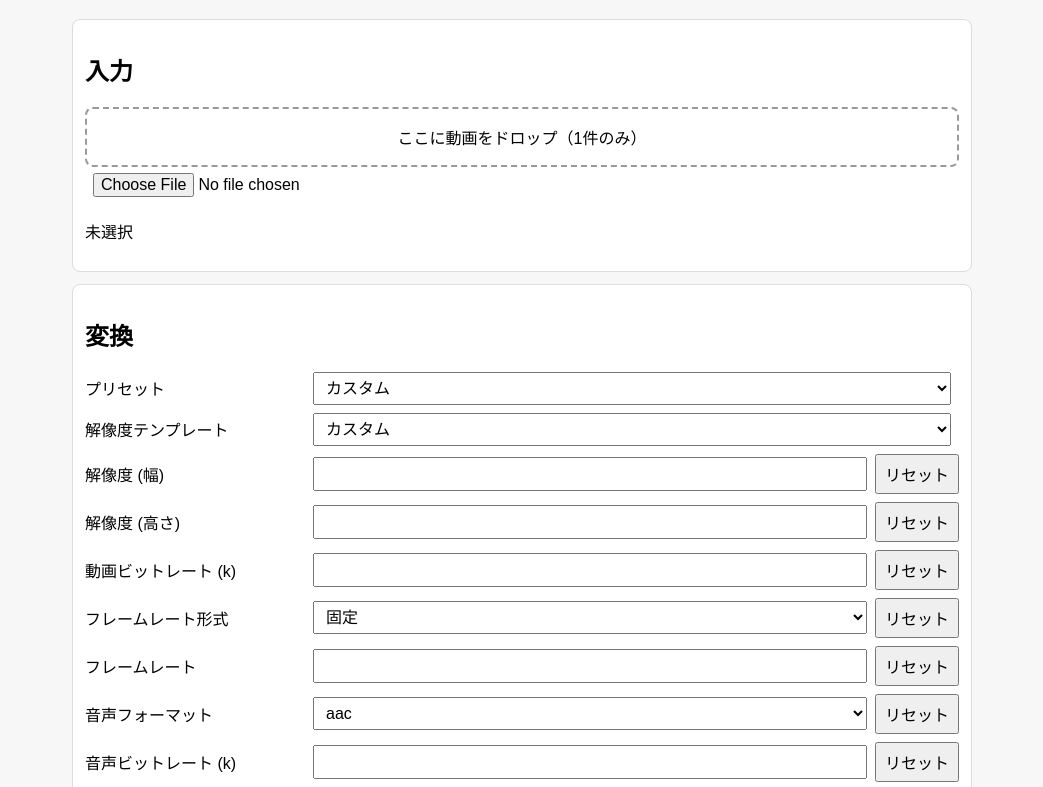
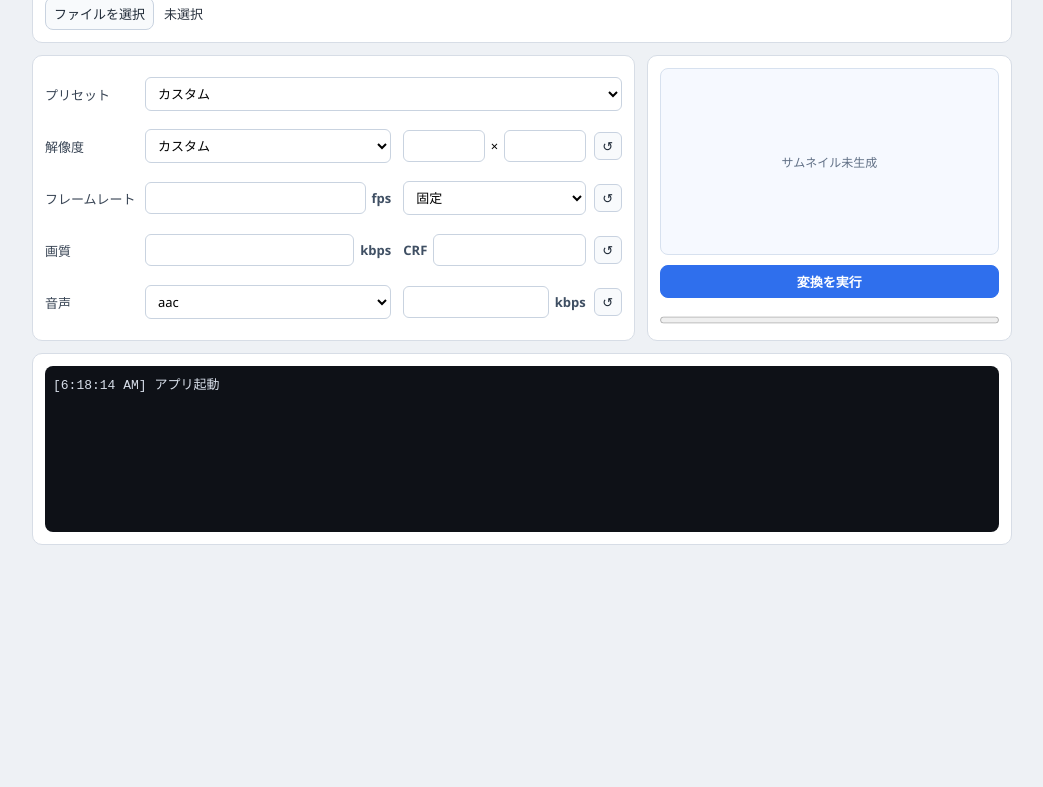
Before and after one commit to grassfieldk/ffmpeg-gui, a website built with Vite: page index.html in a window 1280 px wide. Shown: the part 89-876 px from the top of the page, without its empty margins (118-1161 px from the left). After the commit the page ends 800 px from the top, so only its background shows below. Built offline with nearby package versions, Linux system fonts and the light colour scheme.

Commit message:
UI の調整

```diff
--- a/index.html
+++ b/index.html
@@ -8,21 +8,21 @@
   </head>
   <body>
     <main class="container">
-      <h1>FFmpeg GUI</h1>
-
-      <section class="panel">
-        <h2>入力</h2>
+      <section class="panel input-panel">
         <label id="drop-zone" class="drop-zone" for="file-input">
           ここに動画をドロップ（1件のみ）
         </label>
+        <div class="file-row">
+          <button id="file-select-button" type="button">ファイルを選択</button>
           <input id="file-input" type="file" accept="video/*" />
-        <p id="file-name">未選択</p>
+          <p id="file-name" class="file-path">未選択</p>
+        </div>
       </section>
 
-      <section class="panel">
-        <h2>変換</h2>
+      <div class="panel-row">
+        <section class="panel settings-panel">
 
-        <div class="row">
+          <div class="row row-full">
             <label for="preset">プリセット</label>
             <select id="preset">
               <option value="custom">カスタム</option>
@@ -31,8 +31,9 @@
             </select>
           </div>
 
-        <div class="row">
-          <label for="resolution-template">解像度テンプレート</label>
+          <div class="row group-row">
+            <label for="resolution-template">解像度</label>
+            <div class="group-controls two-cols">
               <select id="resolution-template">
                 <option value="custom">カスタム</option>
                 <option value="480-landscape">480p 横</option>
@@ -42,84 +43,77 @@
                 <option value="1080-landscape">1080p 横</option>
                 <option value="1080-portrait">1080p 縦</option>
               </select>
+              <div class="inline-input">
+                <input id="width" type="number" min="1" aria-label="横" />
+                <span>×</span>
+                <input id="height" type="number" min="1" aria-label="縦" />
+              </div>
+            </div>
+            <button class="reset icon-reset" data-key="resolution" title="リセット" aria-label="解像度をリセット">↺</button>
           </div>
 
-        <div class="row">
-          <label for="width">解像度 (幅)</label>
-          <input id="width" type="number" min="1" />
-          <button class="reset" data-key="width">リセット</button>
+          <div class="row group-row">
+            <label for="framerate">フレームレート</label>
+            <div class="group-controls two-cols">
+              <div class="inline-input">
+                <input id="framerate" type="number" min="1" step="0.01" />
+                <span class="unit">fps</span>
               </div>
-
-        <div class="row">
-          <label for="height">解像度 (高さ)</label>
-          <input id="height" type="number" min="1" />
-          <button class="reset" data-key="height">リセット</button>
-        </div>
-
-        <div class="row">
-          <label for="video-bitrate">動画ビットレート (k)</label>
-          <input id="video-bitrate" type="number" min="1" />
-          <button class="reset" data-key="videoBitrateK">リセット</button>
-        </div>
-
-        <div class="row">
-          <label for="fps-mode">フレームレート形式</label>
               <select id="fps-mode">
                 <option value="fixed">固定</option>
                 <option value="variable">可変</option>
               </select>
-          <button class="reset" data-key="fpsMode">リセット</button>
+            </div>
+            <button class="reset icon-reset" data-key="frame" title="リセット" aria-label="フレームレートをリセット">↺</button>
           </div>
 
-        <div class="row">
-          <label for="framerate">フレームレート</label>
-          <input id="framerate" type="number" min="1" step="0.01" />
-          <button class="reset" data-key="frameRate">リセット</button>
+          <div class="row group-row">
+            <label for="video-bitrate">画質</label>
+            <div class="group-controls two-cols">
+              <div class="inline-input">
+                <input id="video-bitrate" type="number" min="1" />
+                <span class="unit">kbps</span>
+              </div>
+              <div class="inline-input">
+                <span class="unit">CRF</span>
+                <input id="crf" type="number" min="0" max="51" />
+              </div>
+            </div>
+            <button class="reset icon-reset" data-key="quality" title="リセット" aria-label="画質をリセット">↺</button>
           </div>
 
-        <div class="row">
-          <label for="audio-format">音声フォーマット</label>
+          <div class="row group-row">
+            <label for="audio-format">音声</label>
+            <div class="group-controls two-cols">
               <select id="audio-format">
                 <option value="aac">aac</option>
                 <option value="mp3">mp3</option>
                 <option value="opus">opus</option>
               </select>
-          <button class="reset" data-key="audioFormat">リセット</button>
+              <div class="inline-input">
+                <input id="audio-bitrate" type="number" min="1" />
+                <span class="unit">kbps</span>
               </div>
-
-        <div class="row">
-          <label for="audio-bitrate">音声ビットレート (k)</label>
-          <input id="audio-bitrate" type="number" min="1" />
-          <button class="reset" data-key="audioBitrateK">リセット</button>
             </div>
-
-        <div class="row">
-          <label for="crf">画質 (CRF)</label>
-          <input id="crf" type="number" min="0" max="51" />
-          <button class="reset" data-key="crf">リセット</button>
-        </div>
-
-        <div class="row">
-          <label for="extension">出力拡張子</label>
-          <input id="extension" type="text" readonly />
+            <button class="reset icon-reset" data-key="audio" title="リセット" aria-label="音声をリセット">↺</button>
           </div>
         </section>
 
-      <section class="panel">
-        <h2>出力</h2>
-        <button id="setup-button">FFmpeg 準備</button>
-        <button id="preview-button">変換コマンドを確認</button>
-        <button id="convert-button">変換を実行</button>
-        <button id="cancel-button">変換をキャンセル</button>
-        <div class="row">
-          <label for="progress">進捗</label>
+        <section class="panel output-panel">
+          <div class="thumbnail-panel">
+            <img id="thumbnail-image" alt="動画サムネイル" />
+            <p id="thumbnail-empty">サムネイル未生成</p>
+          </div>
+          <div class="button-grid">
+            <button id="action-button">変換を実行</button>
+          </div>
+          <div class="progress-row">
             <progress id="progress" max="100" value="0"></progress>
-          <span id="progress-text">0%</span>
           </div>
         </section>
+      </div>
 
-      <section class="panel">
-        <h2>ログ</h2>
+      <section class="panel log-panel">
         <pre id="log"></pre>
       </section>
     </main>
--- a/src-tauri/Cargo.toml
+++ b/src-tauri/Cargo.toml
@@ -12,6 +12,7 @@ crate-type = ["staticlib", "cdylib", "rlib"]
 tauri-build = { version = "2.4.1", features = [] }
 
 [dependencies]
+base64 = "0.22.1"
 reqwest = { version = "0.12.23", features = ["rustls-tls"] }
 rfd = "0.15.4"
 serde = { version = "1.0", features = ["derive"] }
--- a/src-tauri/tauri.conf.json
+++ b/src-tauri/tauri.conf.json
@@ -14,7 +14,7 @@
       {
         "title": "FFmpeg GUI",
         "width": 960,
-        "height": 900,
+        "height": 640,
         "resizable": true
       }
     ]
--- a/src/main.ts
+++ b/src/main.ts
@@ -48,6 +48,7 @@ const resolutionMap: Record<string, { width: number; height: number }> = {
 
 const elements = {
   dropZone: document.querySelector<HTMLLabelElement>("#drop-zone")!,
+  fileSelectButton: document.querySelector<HTMLButtonElement>("#file-select-button")!,
   fileInput: document.querySelector<HTMLInputElement>("#file-input")!,
   fileName: document.querySelector<HTMLParagraphElement>("#file-name")!,
   preset: document.querySelector<HTMLSelectElement>("#preset")!,
@@ -60,13 +61,10 @@ const elements = {
   audioFormat: document.querySelector<HTMLSelectElement>("#audio-format")!,
   audioBitrate: document.querySelector<HTMLInputElement>("#audio-bitrate")!,
   crf: document.querySelector<HTMLInputElement>("#crf")!,
-  extension: document.querySelector<HTMLInputElement>("#extension")!,
-  setupButton: document.querySelector<HTMLButtonElement>("#setup-button")!,
-  previewButton: document.querySelector<HTMLButtonElement>("#preview-button")!,
-  convertButton: document.querySelector<HTMLButtonElement>("#convert-button")!,
-  cancelButton: document.querySelector<HTMLButtonElement>("#cancel-button")!,
+  actionButton: document.querySelector<HTMLButtonElement>("#action-button")!,
   progress: document.querySelector<HTMLProgressElement>("#progress")!,
-  progressText: document.querySelector<HTMLSpanElement>("#progress-text")!,
+  thumbnailImage: document.querySelector<HTMLImageElement>("#thumbnail-image")!,
+  thumbnailEmpty: document.querySelector<HTMLParagraphElement>("#thumbnail-empty")!,
   log: document.querySelector<HTMLPreElement>("#log")!
 };
 
@@ -78,16 +76,13 @@ function appendLog(message: string): void {
 
 function setConvertingState(value: boolean): void {
   appState.converting = value;
-  elements.convertButton.disabled = value;
-  elements.previewButton.disabled = value;
-  elements.setupButton.disabled = value;
-  elements.cancelButton.disabled = !value;
+  elements.actionButton.textContent = value ? "変換をキャンセル" : "変換を実行";
+  elements.actionButton.classList.toggle("danger", value);
 }
 
 function setProgress(value: number): void {
   const safeValue = Math.max(0, Math.min(100, value));
   elements.progress.value = safeValue;
-  elements.progressText.textContent = `${safeValue.toFixed(1)}%`;
 }
 
 function parseTimestampToSeconds(value: string): number {
@@ -190,7 +185,7 @@ function getCurrentOptions(): ConvertOptions {
     audioFormat: elements.audioFormat.value,
     audioBitrateK: Number(elements.audioBitrate.value),
     crf: Number(elements.crf.value),
-    outputExt: elements.extension.value
+    outputExt: "mp4"
   };
 }
 
@@ -203,7 +198,6 @@ function setOptions(options: ConvertOptions): void {
   elements.audioFormat.value = options.audioFormat;
   elements.audioBitrate.value = String(options.audioBitrateK);
   elements.crf.value = String(options.crf);
-  elements.extension.value = options.outputExt.toLowerCase();
 }
 
 function applyPreset(preset: string): void {
@@ -215,7 +209,6 @@ function applyPreset(preset: string): void {
   if (preset === "edit") {
     next.fpsMode = "fixed";
     next.audioFormat = "aac";
-    next.outputExt = "mp4";
   }
   if (preset === "sns") {
     next.width = 854;
@@ -224,7 +217,6 @@ function applyPreset(preset: string): void {
     next.fpsMode = "fixed";
     next.frameRate = 30;
     next.audioFormat = "aac";
-    next.outputExt = "mp4";
   }
   if (preset === "custom") {
     Object.assign(next, appState.defaults);
@@ -256,7 +248,21 @@ async function handleFilePath(filePath: string): Promise<void> {
   setProgress(0);
   appendLog(`入力ファイル: ${filePath}`);
   await probeAndFillDefaults(filePath);
+  try {
+    await generateThumbnail(filePath);
+  } catch {
+    elements.thumbnailImage.classList.remove("visible");
+    elements.thumbnailImage.removeAttribute("src");
+    elements.thumbnailEmpty.classList.add("visible");
+  }
   appendLog("ffprobe で初期値を反映しました");
+}
+
+async function generateThumbnail(filePath: string): Promise<void> {
+  const thumbnailDataUrl = await invoke<string>("generate_thumbnail", { inputPath: filePath });
+  elements.thumbnailImage.src = thumbnailDataUrl;
+  elements.thumbnailImage.classList.add("visible");
+  elements.thumbnailEmpty.classList.remove("visible");
 }
 
 async function pickInputFileWithNativeDialog(): Promise<void> {
@@ -346,8 +352,7 @@ elements.dropZone.addEventListener("drop", async (event) => {
   }
 });
 
-elements.fileInput.addEventListener("click", (event) => {
-  event.preventDefault();
+elements.fileSelectButton.addEventListener("click", () => {
   void pickInputFileWithNativeDialog();
 });
 
@@ -390,58 +395,66 @@ elements.resolutionTemplate.addEventListener("change", () => {
   appendLog(`解像度テンプレート適用: ${value}`);
 });
 
+const markResolutionTemplateAsCustom = () => {
+  if (elements.resolutionTemplate.value !== "custom") {
+    elements.resolutionTemplate.value = "custom";
+  }
+};
+
+elements.width.addEventListener("input", markResolutionTemplateAsCustom);
+elements.height.addEventListener("input", markResolutionTemplateAsCustom);
+
 document.querySelectorAll<HTMLButtonElement>(".reset").forEach((button) => {
   button.addEventListener("click", () => {
     if (!appState.defaults) {
       return;
     }
-    const key = button.dataset.key as keyof ConvertOptions;
+    const key = button.dataset.key;
+    if (!key) {
+      return;
+    }
     const options = getCurrentOptions();
-    options[key] = appState.defaults[key] as never;
+    if (key === "resolution") {
+      options.width = appState.defaults.width;
+      options.height = appState.defaults.height;
+      elements.resolutionTemplate.value = "custom";
+    } else if (key === "frame") {
+      options.frameRate = appState.defaults.frameRate;
+      options.fpsMode = appState.defaults.fpsMode;
+    } else if (key === "quality") {
+      options.videoBitrateK = appState.defaults.videoBitrateK;
+      options.crf = appState.defaults.crf;
+    } else if (key === "audio") {
+      options.audioFormat = appState.defaults.audioFormat;
+      options.audioBitrateK = appState.defaults.audioBitrateK;
+    } else {
+      return;
+    }
     setOptions(options);
     appendLog(`項目リセット: ${key}`);
   });
 });
 
-elements.setupButton.addEventListener("click", async () => {
-  try {
-    appendLog("FFmpeg 準備を開始します");
-    const result = await invoke<{ source: string; ffmpegPath: string; version: string }>(
-      "ensure_ffmpeg_ready"
-    );
-    appendLog(`FFmpeg 準備完了: source=${result.source}, version=${result.version}`);
-    appendLog(`ffmpeg path: ${result.ffmpegPath}`);
-  } catch (error) {
-    appendLog(`FFmpeg 準備失敗: ${formatBackendError(error)}`);
+elements.actionButton.addEventListener("click", async () => {
+  if (appState.converting) {
+    try {
+      const result = await invoke<{ requested: boolean }>("cancel_convert");
+      if (result.requested) {
+        appendLog("キャンセル要求を送信しました");
+      } else {
+        appendLog("キャンセル対象のプロセスが見つかりません");
+      }
+    } catch (error) {
+      appendLog(`キャンセル失敗: ${formatBackendError(error)}`);
+    }
+    return;
   }
-});
 
-elements.previewButton.addEventListener("click", async () => {
   if (!appState.inputPath) {
     appendLog("入力ファイルを選択してください");
     return;
   }
-  try {
-    const preview = await invoke<{ outputPath: string; args: string[] }>("preview_convert_command", {
-      inputPath: appState.inputPath,
-      options: getCurrentOptions()
-    });
-    appendLog(`出力先: ${preview.outputPath}`);
-    appendLog(`ffmpeg ${preview.args.join(" ")}`);
-  } catch (error) {
-    appendLog(`コマンド生成失敗: ${formatBackendError(error)}`);
-  }
-});
 
-elements.convertButton.addEventListener("click", async () => {
-  if (!appState.inputPath) {
-    appendLog("入力ファイルを選択してください");
-    return;
-  }
-  if (appState.converting) {
-    appendLog("変換中です");
-    return;
-  }
   try {
     setConvertingState(true);
     setProgress(0);
@@ -462,25 +475,10 @@ elements.convertButton.addEventListener("click", async () => {
   }
 });
 
-elements.cancelButton.addEventListener("click", async () => {
-  if (!appState.converting) {
-    appendLog("現在は変換中ではありません");
-    return;
-  }
-  try {
-    const result = await invoke<{ requested: boolean }>("cancel_convert");
-    if (result.requested) {
-      appendLog("キャンセル要求を送信しました");
-    } else {
-      appendLog("キャンセル対象のプロセスが見つかりません");
-    }
-  } catch (error) {
-    appendLog(`キャンセル失敗: ${formatBackendError(error)}`);
-  }
-});
-
 async function bootstrap(): Promise<void> {
   setConvertingState(false);
+  elements.thumbnailImage.classList.remove("visible");
+  elements.thumbnailEmpty.classList.add("visible");
 
   try {
     await listen<{ message: string }>("convert-log", (event) => {
--- a/src/style.css
+++ b/src/style.css
@@ -1,46 +1,155 @@
 :root {
-  font-family: sans-serif;
+  font-family: "Segoe UI", "Yu Gothic UI", sans-serif;
+  font-size: 13px;
 }
 
 body {
   margin: 0;
-  background: #f7f7f7;
+  background: #eef1f5;
+  overflow: hidden;
 }
 
 .container {
-  max-width: 900px;
+  max-width: 980px;
   margin: 0 auto;
-  padding: 16px;
+  padding: 14px;
   display: grid;
   gap: 12px;
 }
 
+h1 {
+  margin: 0;
+  font-size: 2rem;
+  font-weight: 700;
+}
+
 .panel {
   background: #fff;
-  border: 1px solid #ddd;
-  border-radius: 8px;
+  border: 1px solid #d7dde6;
+  border-radius: 10px;
   padding: 12px;
+}
+
+.panel-row {
+  display: grid;
+  grid-template-columns: minmax(0, 1.65fr) minmax(260px, 1fr);
+  gap: 12px;
+  align-items: stretch;
+}
+
+.panel-row > .panel,
+.input-panel,
+.settings-panel,
+.output-panel,
+.log-panel {
+  min-width: 0;
+}
+
+.settings-panel {
+  min-height: 260px;
+  display: flex;
+  flex-direction: column;
+}
+
+.settings-panel > .row {
+  flex: 1 1 0;
+  margin-bottom: 0;
+}
+
+.output-panel {
+  display: flex;
+  flex-direction: column;
 }
 
 .drop-zone {
   display: block;
-  border: 2px dashed #999;
+  border: 2px dashed #b0bac8;
   border-radius: 8px;
-  padding: 16px;
+  padding: 14px;
   text-align: center;
   cursor: pointer;
+  color: #2b3440;
 }
 
 .drop-zone.dragover {
-  border-color: #333;
+  border-color: #4b7bec;
+  background: #f2f7ff;
+}
+
+.file-row {
+  display: flex;
+  align-items: center;
+  gap: 10px;
+  margin-top: 8px;
+}
+
+.file-path {
+  margin: 0;
+  color: #2b3440;
+  white-space: nowrap;
+  overflow: hidden;
+  text-overflow: ellipsis;
+}
+
+#file-input {
+  display: none;
 }
 
 .row {
   display: grid;
-  grid-template-columns: 220px 1fr auto;
+  grid-template-columns: 92px minmax(0, 1fr) 28px;
   align-items: center;
   gap: 8px;
-  margin-bottom: 8px;
+  margin-bottom: 10px;
+}
+
+.row.row-full {
+  grid-template-columns: 92px minmax(0, 1fr);
+}
+
+.row > label {
+  white-space: nowrap;
+  color: #394555;
+}
+
+.group-row {
+  grid-template-columns: 92px minmax(0, 1fr) 28px;
+}
+
+.group-controls {
+  min-width: 0;
+}
+
+.group-controls.two-cols {
+  display: grid;
+  grid-template-columns: minmax(0, 1.35fr) minmax(0, 1fr);
+  gap: 12px;
+  align-items: center;
+}
+
+.group-controls input,
+.group-controls select {
+  width: 100%;
+  min-width: 0;
+}
+
+.inline-input {
+  display: flex;
+  align-items: center;
+  gap: 6px;
+  min-width: 0;
+}
+
+.inline-input input {
+  flex: 1 1 0;
+  width: 0;
+  min-width: 0;
+}
+
+.inline-input .unit {
+  white-space: nowrap;
+  color: #3f4f63;
+  font-weight: 600;
 }
 
 input,
@@ -50,17 +159,127 @@ button {
   padding: 6px 8px;
 }
 
+input,
+select {
+  border: 1px solid #c9d3e0;
+  border-radius: 6px;
+  background: #fff;
+}
+
+button {
+  border: 1px solid #c9d3e0;
+  border-radius: 8px;
+  background: #f8fafc;
+  color: #1f2a37;
+  cursor: pointer;
+}
+
+button:hover:not(:disabled) {
+  background: #eef4ff;
+  border-color: #b7c7df;
+}
+
+button:disabled {
+  opacity: 0.55;
+  cursor: not-allowed;
+}
+
+.icon-reset {
+  padding: 0;
+  width: 28px;
+  height: 28px;
+  line-height: 1;
+  display: inline-flex;
+  align-items: center;
+  justify-content: center;
+  border: 1px solid #c8d2e0;
+  border-radius: 6px;
+  background: #f8fafc;
+}
+
+.icon-reset:hover {
+  background: #eef4ff;
+}
+
+.thumbnail-panel {
+  display: grid;
+  place-items: center;
+  background: #f6f9ff;
+  border: 1px solid #d7e1ef;
+  border-radius: 8px;
+  padding: 10px;
+  min-height: 150px;
+  margin-bottom: 10px;
+  flex: 1 1 auto;
+}
+
+#thumbnail-image {
+  width: 100%;
+  max-height: 160px;
+  object-fit: contain;
+  border-radius: 6px;
+  display: none;
+}
+
+#thumbnail-image.visible {
+  display: block;
+}
+
+#thumbnail-empty {
+  margin: 0;
+  color: #617086;
+  font-size: 12px;
+  display: none;
+}
+
+#thumbnail-empty.visible {
+  display: block;
+}
+
+.button-grid {
+  display: grid;
+  grid-template-columns: 1fr;
+  gap: 8px;
+  margin-bottom: 10px;
+}
+
+.button-grid button {
+  width: 100%;
+}
+
+#action-button {
+  background: #2f6fed;
+  border-color: #2f6fed;
+  color: #fff;
+  font-weight: 700;
+}
+
+#action-button:hover:not(:disabled) {
+  background: #235bd0;
+}
+
+#action-button.danger {
+  background: #fff6f6;
+  border-color: #f0c5c5;
+  color: #9f2d2d;
+}
+
+.progress-row {
+  margin-top: 2px;
+}
+
 progress {
   width: 100%;
-  height: 16px;
+  height: 14px;
 }
 
 #log {
   margin: 0;
-  background: #111;
-  color: #e7e7e7;
-  min-height: 160px;
+  background: #0e1117;
+  color: #d7dee9;
+  min-height: 150px;
   padding: 8px;
+  border-radius: 8px;
   overflow: auto;
   white-space: pre-wrap;
 }
```
Also changed, not shown: 2 other files. Lines whose indentation alone changed are shown as unchanged.
